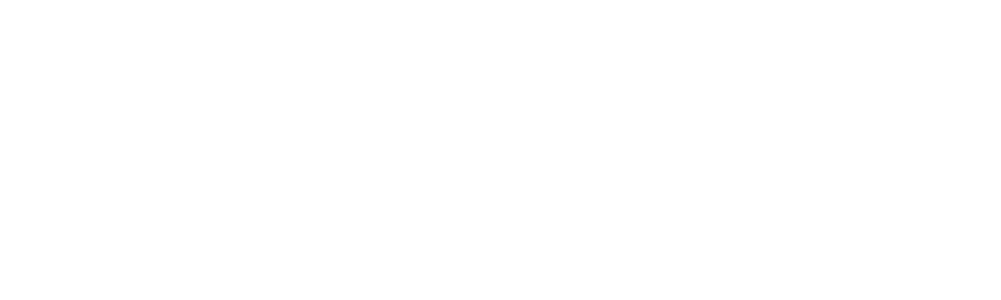
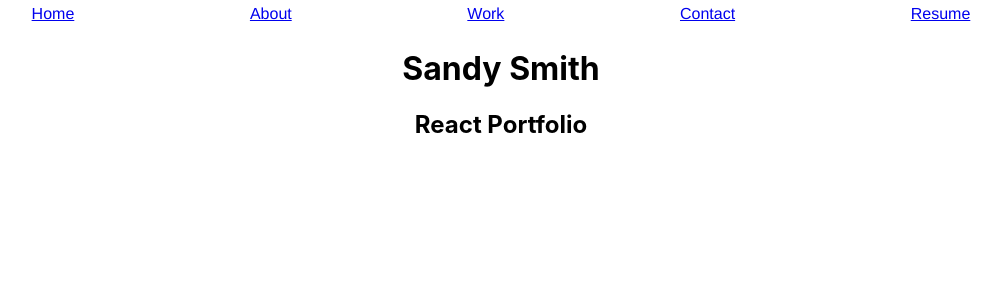
Before and after one commit to slsmi894/Portfolio-React, a React (Create React App) app in the folder myapp/: page / in a window 1280 px wide. Shown: the top 300 px of the page, without its empty margins (139-1140 px from the left). Built offline with nearby package versions, Linux system fonts and the light colour scheme.

Commit message:
rearranging layout of Nav and Header

```diff
--- a/myapp/src/App.js
+++ b/myapp/src/App.js
@@ -1,15 +1,15 @@
 // import logo from './logo.svg';
 import React from 'react';
 import Header from './components/Header';
-import Nav from './components/Nav';
+
 import './App.css';
 
 function App() {
   return (
     <div className="App">
-      <Header>
-        <h1>From App Js!</h1>
-        <Nav />
+      <Header />
+
+
 
         {/* <img src={logo} className="App-logo" alt="logo" />
         <p>
@@ -23,7 +23,7 @@
         >
           Learn React
         </a> */}
-      </Header>
+
       <main>
 
       </main>
--- a/myapp/src/components/Contact/index.js
+++ b/myapp/src/components/Contact/index.js
@@ -4,6 +4,10 @@
 
     return (
         <div>
+            <h2>Contact</h2>
+            <div>
+                <a href='mailto:sls2code2@gmail.com'>Email</a>
+            </div>
 
 
 
--- a/myapp/src/components/Footer/index.js
+++ b/myapp/src/components/Footer/index.js
@@ -4,6 +4,7 @@
 
     return (
         <div>
+            <h6>Footer</h6>
 
 
 
--- a/myapp/src/components/Header/index.js
+++ b/myapp/src/components/Header/index.js
@@ -1,9 +1,14 @@
 import React from 'react';
+import Nav from '../Nav';
 
 function Header() {
 
     return (
         <div>
+            <Nav />
+            <h1>Sandy Smith</h1>
+            <h2>React Portfolio</h2>
+
 
 
 
```
Also changed, not shown: myapp/public/index.html (+1 -21 lines).
